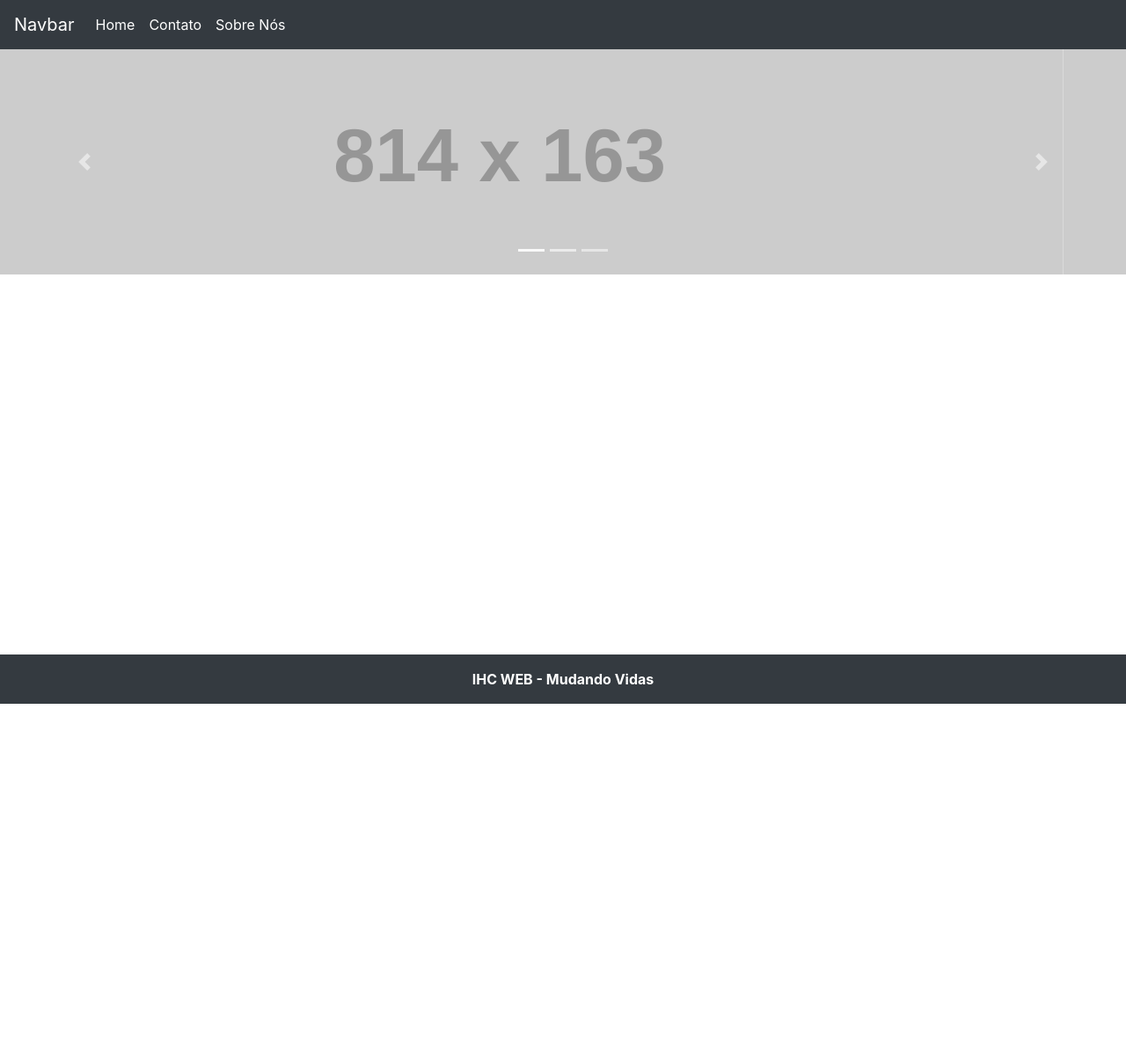
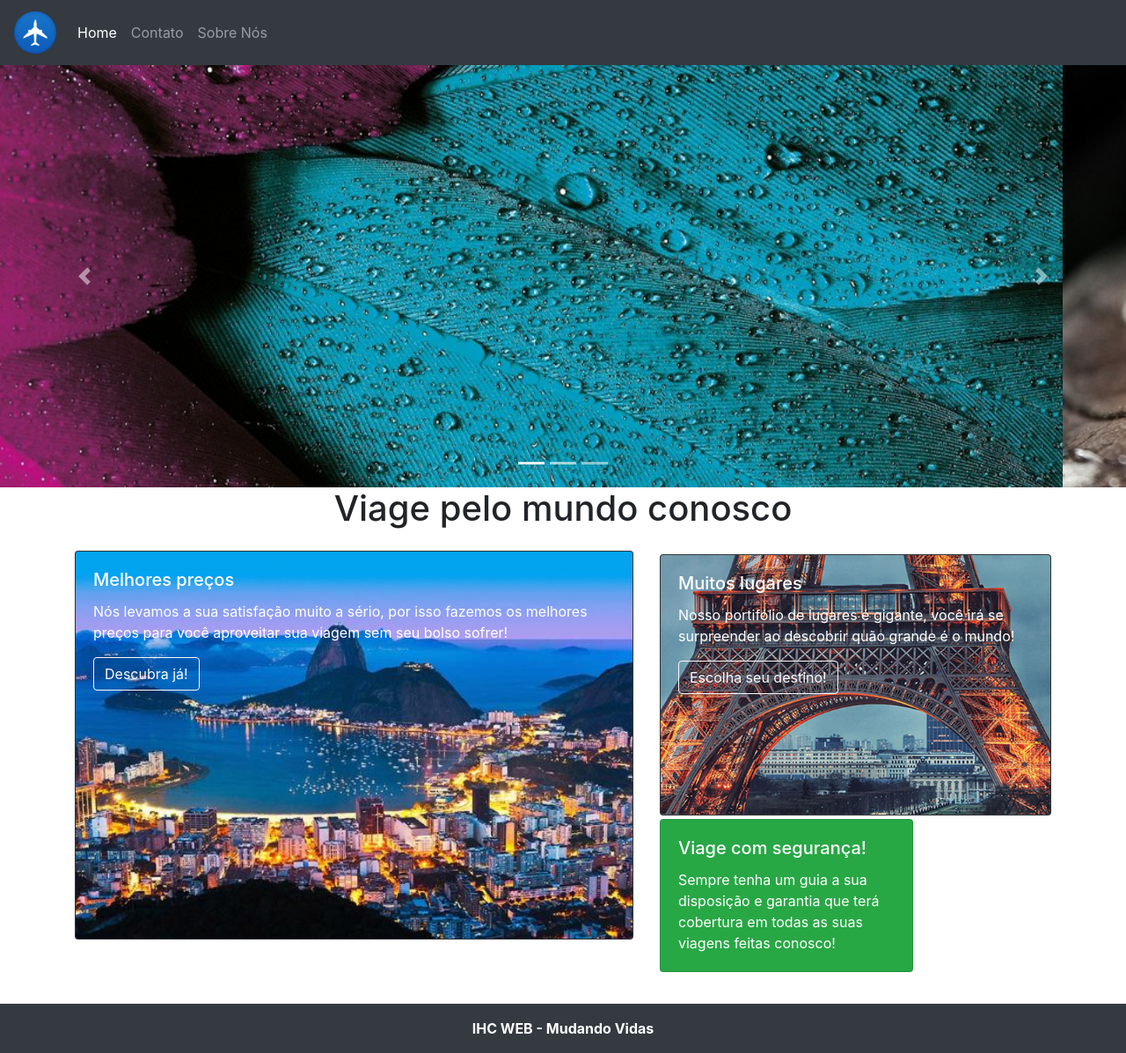
Before and after one commit to MatheusFerreira71/IHCWeb, a plain HTML site: page index.html in a window 1280 px wide. Shown: the whole page at 88% size. Before the commit the page ends 800 px from the top, so only its background shows below. Drawn offline with nearby package versions, Linux system fonts and the light colour scheme; placeholder pictures from the web are drawn by us.

Commit message:
Página principal 40%.

```diff
--- a/index.html
+++ b/index.html
@@ -21,7 +21,7 @@
 
 <body class="h-100 d-flex flex-column">
     <nav class="navbar navbar-expand-lg navbar-dark bg-dark">
-        <a class="navbar-brand" href="index.html">Navbar</a>
+        <a class="navbar-brand" href="index.html"><img src="images/favicon.ico" alt="Navbar"></a>
         <button class="navbar-toggler" type="button" data-toggle="collapse" data-target="#navbarSupportedContent"
             aria-controls="navbarSupportedContent" aria-expanded="false" aria-label="Toggle navigation">
             <span class="navbar-toggler-icon"></span>
@@ -30,12 +30,12 @@
         <div class="collapse navbar-collapse" id="navbarSupportedContent">
             <ul class="navbar-nav mr-auto">
                 <li class="nav-item active">
-                    <a class="nav-link" href="index.html">Home <span class="sr-only">(current)</span></a>
+                    <a class="nav-link" href="index.html">Home</a>
                 </li>
-                <li class="nav-item active">
+                <li class="nav-item">
                     <a class="nav-link" href="contato.html">Contato</a>
                 </li>
-                <li class="nav-item active">
+                <li class="nav-item">
                     <a class="nav-link" href="about.html">Sobre Nós</a>
                 </li>
             </ul>
@@ -50,13 +50,13 @@
         </ol>
         <div class="carousel-inner">
             <div class="carousel-item active">
-                <img src="https://via.placeholder.com/814x163" class="d-block w-100" alt="pedra">
+                <img src="images/img1.jpg" class="d-block w-100" alt="pedra">
             </div>
             <div class="carousel-item">
-                <img src="https://via.placeholder.com/814x163" class="d-block w-100" alt="papel">
+                <img src="images/img2.jpg" class="d-block w-100" alt="papel">
             </div>
             <div class="carousel-item">
-                <img src="https://via.placeholder.com/814x163" class="d-block w-100" alt="tesoura">
+                <img src="images/img3.jpg" class="d-block w-100" alt="tesoura">
             </div>
         </div>
         <a class="carousel-control-prev" href="#carouselExampleIndicators" role="button" data-slide="prev">
@@ -69,6 +69,50 @@
         </a>
     </div>
 
+    <header class="text-center">
+        <h1>Viage pelo mundo conosco</h1>
+    </header>
+
+    <div class="container my-3">
+        <div class="row">
+            <div class="col-md-7">
+                <div class="card bg-dark text-white">
+                    <img src="images/img4.jpg" class="card-img" alt="rio">
+                    <div class="card-img-overlay">
+                        <h5 class="card-title">Melhores preços</h5>
+                        <p class="card-text">Nós levamos a sua satisfação muito a sério,
+                            por isso fazemos os melhores
+                            preços para você aproveitar sua viagem sem seu bolso sofrer!</p>
+                        <a href="#" class="btn btn-outline-light">Descubra já!</a>
+                    </div>
+                </div>
+            </div>
+            <div class="col-md-5">
+                <div class="container-fluid">
+                    <div class="row my-1">
+                        <div class="card bg-dark text-white">
+                            <img src="images/img5.jpg" class="card-img" alt="pariz">
+                            <div class="card-img-overlay">
+                                <h5 class="card-title">Muitos lugares</h5>
+                                <p class="card-text">Nosso portifólio de lugares é gigante, você irá se surpreender ao
+                                    descobrir quão grande é o mundo!</p>
+                                <a href="#" class="btn btn-outline-light">Escolha seu destino!</a>
+                            </div>
+                        </div>
+                    </div>
+                    <div class="row my-1">
+                        <div class="card text-white bg-success mb-3" style="max-width: 18rem;">
+                            <div class="card-body">
+                                <h5 class="card-title">Viage com segurança!</h5>
+                                <p class="card-text">Sempre tenha um guia a sua disposição e garantia que terá cobertura
+                                    em todas as suas viagens feitas conosco!</p>
+                            </div>
+                        </div>
+                    </div>
+                </div>
+            </div>
+        </div>
+    </div>
     <footer class="mt-auto py-3 bg-dark footer">
         <div class="container text-center">
             <span style="font-weight: bold;" class="text-white">IHC WEB - Mudando Vidas</span>
```
Also changed, not shown: about.html (+4 -4 lines), contato.html (+5 -4 lines), images/img1.jpg (added), images/img2.jpg (added), images/img3.jpg (added), images/img4.jpg (added), images/img5.jpg (added), images/img6.jpg (added).
